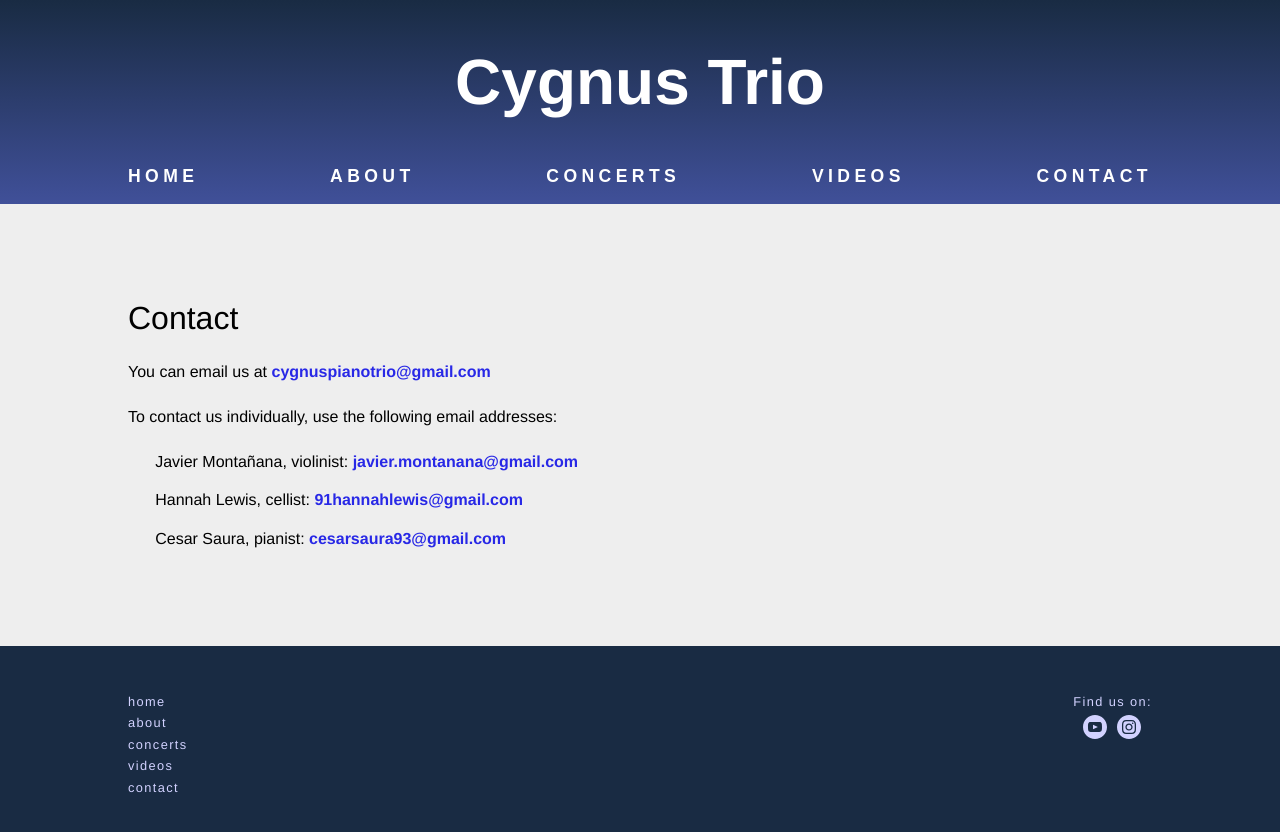
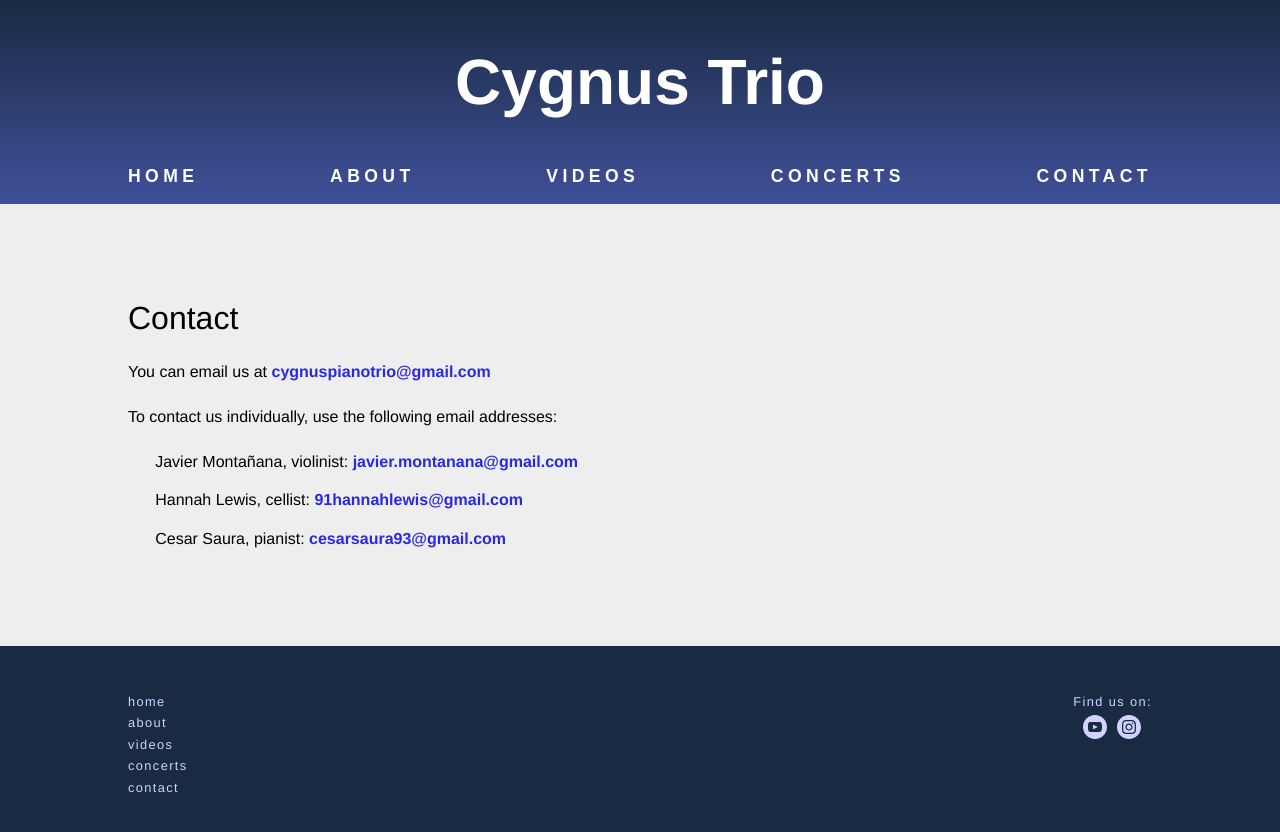
Before and after one commit to javiermontanana/cygnus-trio-website, a Jekyll site: the page built from contact.html, in a window 1280 px wide. Shown: the top 832 px of the page. Built offline with Jekyll 4.4.1, drawn with Linux system fonts in a browser that asks for light colours; some web fonts are replaced.

Commit message:
nav as for loop over pages.csv

```diff
--- /dev/null
+++ b/_data/pages.csv
@@ -0,0 +1,6 @@
+rel_path,name_en,name_es
+".",home,inicio
+"about.html","about","acerca de"
+"videos.html","videos","v&iacute;deos"
+"concerts.html","concerts","conciertos"
+"contact.html","contact","contacto"
--- a/_includes/template/footer.html
+++ b/_includes/template/footer.html
@@ -1,3 +1,4 @@
+<!-- ========== FOOTER START ==================== -->
 <footer class="footer">
 	<div class="container">
 		<div class="footer__flexbox">
--- a/_includes/template/head.html
+++ b/_includes/template/head.html
@@ -17,3 +17,4 @@
   <link rel="stylesheet" type="text/css" href="css/style.css">
 
 </head>
+<!-- ===================START  BODY========================= -->
--- a/_includes/template/header.html
+++ b/_includes/template/header.html
@@ -7,3 +7,4 @@
 	  {% include template/nav.html nav-class="header__nav" %}
   </div>
 </header>
+<!-- =========== HEADER END ================== -->
--- a/_includes/template/nav.html
+++ b/_includes/template/nav.html
@@ -1,8 +1,14 @@
 <nav class="{{include.nav-class}}">
-	<a class="nav__link" href=".">home</a>
+	{% for line in site.data.pages %}
+	<a class="nav__link" href="{{ line.rel_path }}">{{ line.name_en }}</a>
+	{% endfor %}
+	<!-- nav above is a for loop over pages.csv. should add conditional so in lang=en it uses name_en, elsif lang=es, uses name_es -->
+
+<!-- old nav in comment below -->
+	<!-- <a class="nav__link" href=".">home</a>
 	<a class="nav__link" href="about.html">about</a>
 	<a class="nav__link" href="concerts.html">concerts</a>
 	<a class="nav__link" href="videos.html">videos</a>
-	<a class="nav__link" href="contact.html">contact</a>
+	<a class="nav__link" href="contact.html">contact</a> -->
 	<!-- <a href="es/" class="lang-switcher">espa&ntilde;ol</a> -->
 </nav>
```
Also changed, not shown: 6 other files.
